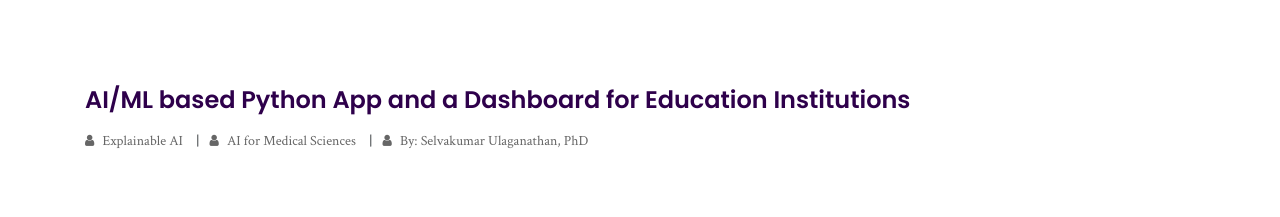
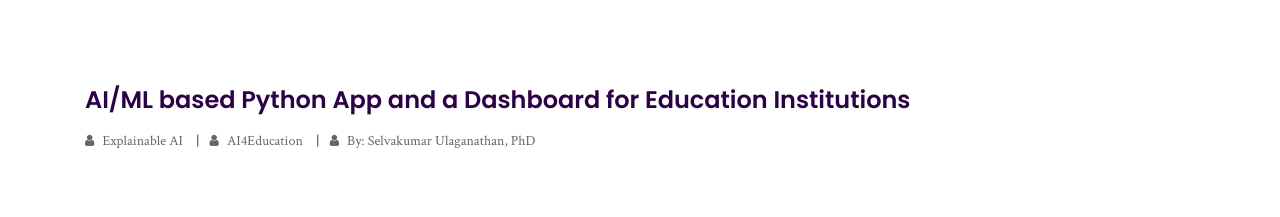
Before and after one commit to selvaHome/selva, a plain HTML site: page education.html in a window 1280 px wide. Shown: the part 860-1077 px from the top of the page. Drawn offline with Linux system fonts and the light colour scheme.

```diff
--- a/education.html
+++ b/education.html
@@ -140,8 +140,7 @@
                             <ul class="blog-info-link mt-3 mb-4">
                                 <li><a href="index.html#popular-courses"><i class="fa fa-user"></i> Explainable AI
                                     </a></li>
-                                <li><a href="index.html#popular-courses"><i class="fa fa-user"></i> AI for Medical
-                                        Sciences
+                                <li><a href="index.html#popular-courses"><i class="fa fa-user"></i> AI4Education
                                     </a></li>
                                 <li><a href="index.html#about-me"><i class="fa fa-user"></i> By: Selvakumar Ulaganathan,
                                         PhD</a></li>
```
Also changed, not shown: index.html (+3 -1 lines).
